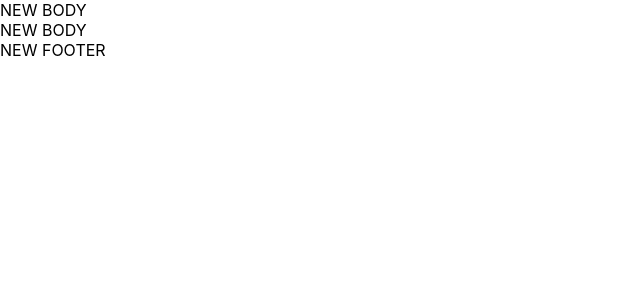
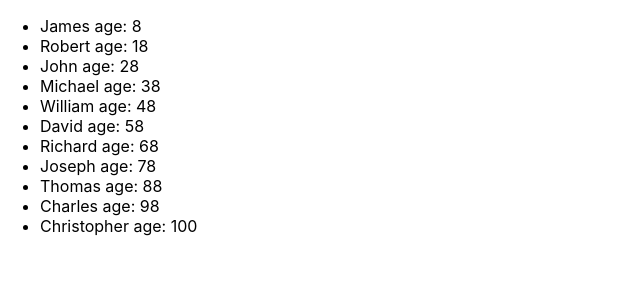
Before and after one commit to Sene4kaaa/micro-tasks, a React (Create React App) app: page / in a window 1280 px wide. Shown: the top 300 px of the page, without its empty margins (0-640 px from the left). Built offline with nearby package versions, Linux system fonts and the light colour scheme.

Commit message:
Add method map

```diff
--- a/src/App.tsx
+++ b/src/App.tsx
@@ -1,15 +1,27 @@
 import React from 'react';
 import './App.css';
-import {Header} from "./site/Header";
-import {Body} from "./site/Body";
-import {Footer} from "./site/Footer";
+import {NewComponent} from "./NewComponent";
+
 
 function App() {
+
+    const students = [
+        {id: 1, name: "James", age: 8},
+        {id: 2, name: "Robert", age: 18},
+        {id: 3, name: "John", age: 28},
+        {id: 4, name: "Michael", age: 38},
+        {id: 5, name: "William", age: 48},
+        {id: 6, name: "David", age: 58},
+        {id: 7, name: "Richard", age: 68},
+        {id: 8, name: "Joseph", age: 78},
+        {id: 9, name: "Thomas", age: 88},
+        {id: 10, name: "Charles", age: 98},
+        {id: 11, name: "Christopher", age: 100},
+    ]
+
     return (
         <>
-            <Header title={'NEW BODY'}/>
-            <Body titleForBody={'NEW BODY'}/>
-            <Footer titleForFooter={'NEW FOOTER'}/>
+            <NewComponent title={students}/>
         </>
     );
 }
--- /dev/null
+++ b/src/NewComponent.tsx
@@ -0,0 +1,28 @@
+import React from 'react'
+
+type NewComponentType = {
+    //students:StudentType[]
+    title: Array<StudentType>
+}
+
+type StudentType = {
+    id: number,
+    name: string,
+    age: number
+}
+
+export const NewComponent = (props: NewComponentType) => {
+    return (
+        <ul>
+            {props.title.map((objectFromStudentArray, index) => {
+                return (
+                    <li key={objectFromStudentArray.id}>
+                        <span>{objectFromStudentArray.name}</span>
+                        <span> age: {objectFromStudentArray.age}</span>
+                    </li>
+                )
+            })}
+
+        </ul>
+    )
+}
--- a/src/site/Body.tsx
+++ /dev/null
@@ -1,11 +0,0 @@
-import React from 'react';
-
-type BodyType = {
-    titleForBody: string
-}
-
-export const Body = (props: BodyType) => {
-    return (
-        <div>{props.titleForBody}</div>
-    )
-}
--- a/src/site/Footer.tsx
+++ /dev/null
@@ -1,11 +0,0 @@
-import React from 'react';
-
-type FooterType = {
-    titleForFooter: string
-}
-
-export const Footer = (props: FooterType) => {
-    return (
-        <div>{props.titleForFooter}</div>
-    )
-}
--- a/src/site/Header.tsx
+++ /dev/null
@@ -1,11 +0,0 @@
-import React from 'react';
-
-type HeaderType = {
-    title: string
-}
-
-export const Header = (props: HeaderType) => {
-    return (
-        <>{props.title}</>
-    )
-}
```
